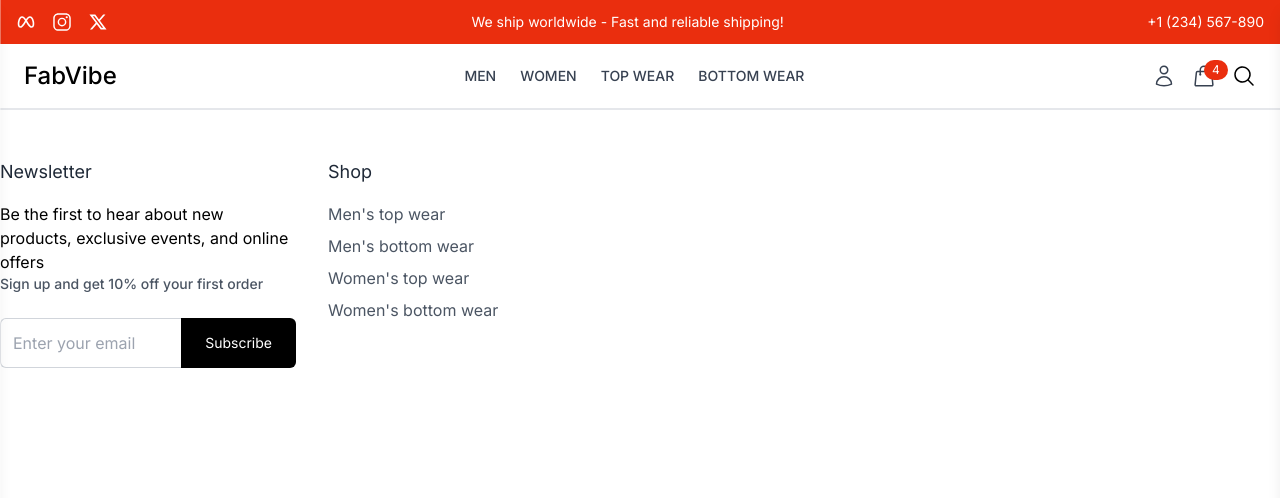
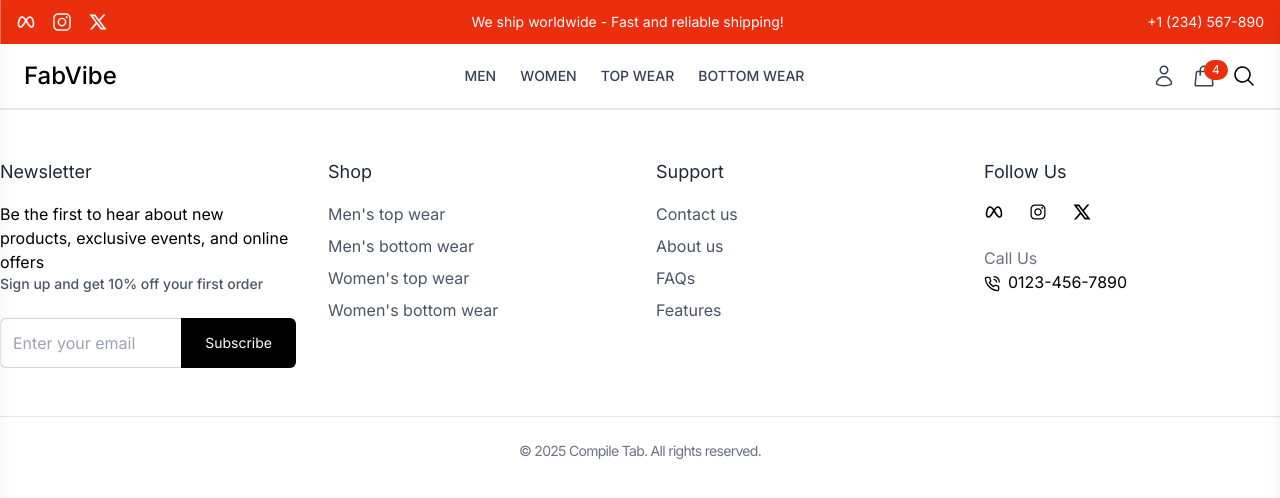
Before and after one commit to dipto230/e-coomerce-fullstack, a React (Vite) app: page / in a window 1280 px wide. Shown: the top 498 px of the page. Built offline with nearby package versions, Linux system fonts and the light colour scheme.

Commit message:
footer section done

```diff
--- a/src/components/Common/Footer.jsx
+++ b/src/components/Common/Footer.jsx
@@ -1,5 +1,9 @@
 import React from 'react'
+import { IoLogoInstagram } from 'react-icons/io'
+import { TbBrandMeta } from 'react-icons/tb'
 import { Link } from 'react-router-dom'
+import { RiTwitterXLine } from 'react-icons/ri';
+import {  FiPhoneCall } from 'react-icons/fi';
 
 
 const Footer = () => {
@@ -40,6 +44,57 @@ const Footer = () => {
 
                   </ul>
               </div>
+              {/*subscription link*/}
+               <div>
+                  <h3 className='text-lg  text-gray-800 mb-4'>Support</h3>
+                  <ul className='space-y-2 text-gray-600'>
+                      <li>
+                          <Link to="#" className='hover:text-gray-600 transition-colors'>Contact us</Link>
+                      </li>
+                              <li>
+                          <Link to="#" className='hover:text-gray-600 transition-colors'>About us </Link>
+                      </li>
+                              <li>
+                          <Link to="#" className='hover:text-gray-600 transition-colors'>FAQs</Link>
+                      </li>
+                              <li>
+                          <Link to="#" className='hover:text-gray-600 transition-colors'>Features</Link>
+                      </li>
+
+                  </ul>
+              </div>
+              {/*Follow us*/}
+              <div>
+                  <h3 className='text-lg text-gray-800 mb-4'>Follow Us</h3>
+                  <div className='flex items-center space-x-6 mb-6'>
+                      <a href='https://www.facebook.com' target='_blank' rel='noopener noreferrer' className='hover:text-gray-300'>
+                          <TbBrandMeta className='h-5 w-5'/>
+                      </a>
+                       <a href='https://www.facebook.com' target='_blank' rel='noopener noreferrer' className='hover:text-gray-300'>
+                          <IoLogoInstagram className='h-5 w-5'/>
+                      </a>
+                       <a href='https://www.facebook.com' target='_blank' rel='noopener noreferrer' className='hover:text-gray-300'>
+                          <RiTwitterXLine className='h-5 w-5'/>
+                      </a>
+
+
+                  </div>
+                  <p className='text-gray-500'>Call Us</p>
+                  <p>
+                      <FiPhoneCall className='inline-block mr-2' />
+                      0123-456-7890
+
+                  </p>
+                  </div>
+
+          </div>
+          {/* Footer Bottom Section */}
+          <div className='container mx-auto mt-12 px-4 lg:px-0 border-t border-gray-200 pt-6'>
+              <p className='text-gray-500 text-sm tracking-tighter text-center'>
+                  © 2025
+                  Compile Tab. All rights reserved.
+              </p>
+
           </div>
 
     </footer>
```
